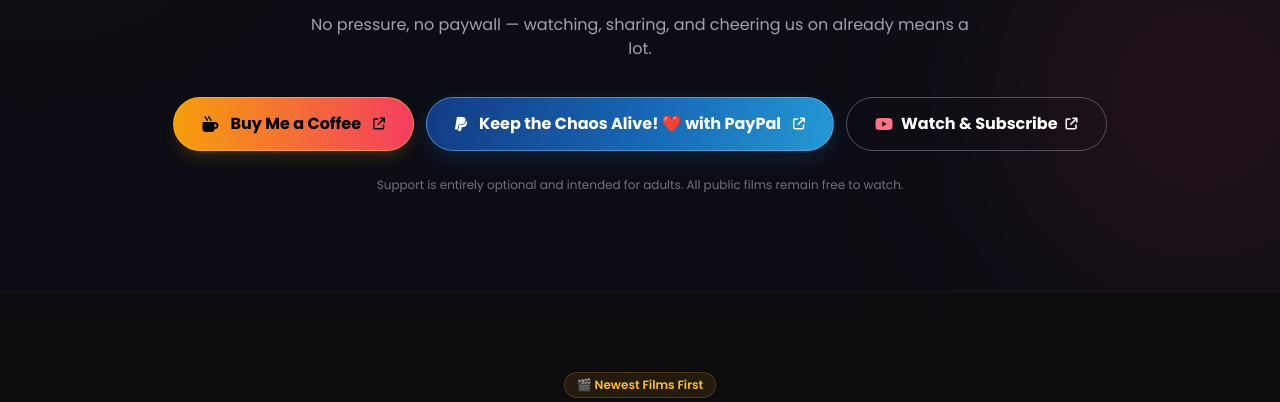
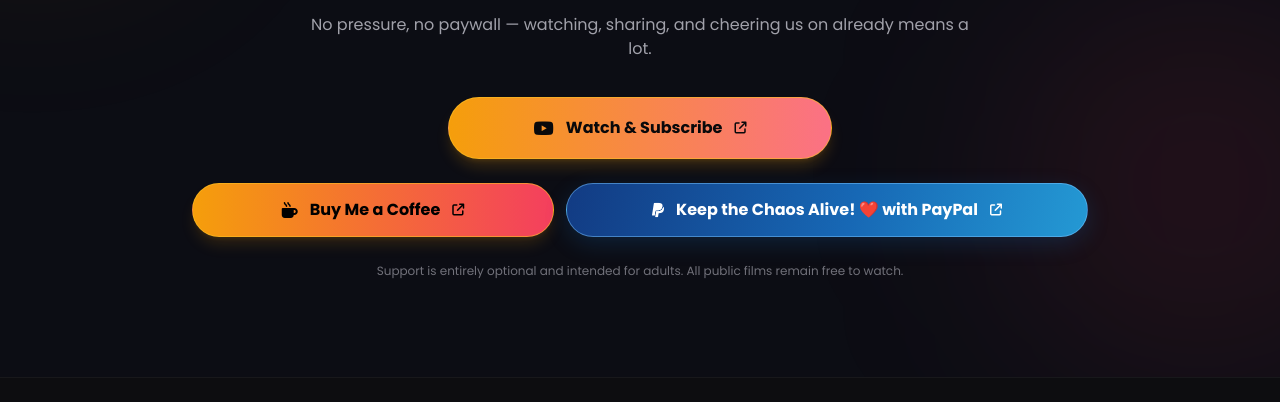
Before and after one commit to 10thpuppetdrive-admin/10th-puppet-drive-website, a plain HTML site: page index.html in a window 1280 px wide. Shown: the part 3324-3726 px from the top of the page. Drawn offline with nearby package versions, Linux system fonts and the light colour scheme; no server answers.

Commit message:
Add files via upload

```diff
--- a/index.html
+++ b/index.html
@@ -235,17 +235,21 @@
         <p class="mx-auto mt-4 max-w-2xl text-sm leading-relaxed text-zinc-400 sm:text-base">
           No pressure, no paywall — watching, sharing, and cheering us on already means a lot.
         </p>
-        <div class="mt-9 flex flex-wrap items-center justify-center gap-3">
-          <a href="https://buymeacoffee.com/10thpuppetdrive" target="_blank" rel="noopener noreferrer" aria-label="Support 10th Puppet Drive on Buy Me a Coffee (opens in a new tab)" class="inline-flex items-center justify-center gap-3 rounded-full border border-amber-400/60 bg-gradient-to-r from-amber-500 to-rose-500 px-7 py-3.5 font-bold text-black shadow-lg shadow-amber-500/15 transition duration-300 hover:-translate-y-0.5 hover:shadow-amber-500/30 focus-visible:outline focus-visible:outline-2 focus-visible:outline-offset-2 focus-visible:outline-amber-400">
+        <!-- Primary CTA: watching and subscribing comes first. -->
+        <div class="mt-9 flex justify-center">
+          <a href="https://www.youtube.com/@10thPuppetDrive" target="_blank" rel="noopener noreferrer" aria-label="Watch and subscribe to 10th Puppet Drive on YouTube (opens in a new tab)" class="inline-flex w-full max-w-sm items-center justify-center gap-3 rounded-full border border-amber-400/60 bg-gradient-to-r from-amber-500 to-rose-400 px-7 py-4 font-bold text-zinc-950 shadow-lg shadow-amber-500/20 transition duration-300 hover:-translate-y-0.5 hover:shadow-amber-500/35 focus-visible:outline focus-visible:outline-2 focus-visible:outline-offset-2 focus-visible:outline-amber-400">
+            <i class="fa-brands fa-youtube text-lg" aria-hidden="true"></i> Watch &amp; Subscribe
+            <i class="fa-solid fa-arrow-up-right-from-square text-xs" aria-hidden="true"></i>
+          </a>
+        </div>
+        <!-- Secondary CTAs: two optional ways to support the films. -->
+        <div class="mx-auto mt-6 flex max-w-4xl flex-col items-stretch justify-center gap-3 sm:flex-row sm:items-center">
+          <a href="https://buymeacoffee.com/10thpuppetdrive" target="_blank" rel="noopener noreferrer" aria-label="Support 10th Puppet Drive on Buy Me a Coffee (opens in a new tab)" class="inline-flex min-w-0 flex-1 items-center justify-center gap-3 rounded-full border border-amber-400/60 bg-gradient-to-r from-amber-500 to-rose-500 px-5 py-3.5 text-center font-bold text-black shadow-lg shadow-amber-500/15 transition duration-300 hover:-translate-y-0.5 hover:shadow-amber-500/30 focus-visible:outline focus-visible:outline-2 focus-visible:outline-offset-2 focus-visible:outline-amber-400">
             <i class="fa-solid fa-mug-hot" aria-hidden="true"></i> Buy Me a Coffee
             <i class="fa-solid fa-arrow-up-right-from-square text-xs" aria-hidden="true"></i>
           </a>
-          <a href="https://www.paypal.com/ncp/payment/R5QE4YWH7LQXE" target="_blank" rel="noopener noreferrer" aria-label="Support 10th Puppet Drive directly with PayPal (opens in a new tab)" class="paypal-chaos-btn inline-flex items-center justify-center gap-3 rounded-full px-7 py-3.5 font-bold transition duration-300 focus-visible:outline focus-visible:outline-2 focus-visible:outline-offset-2 focus-visible:outline-sky-400">
-            <i class="fa-brands fa-paypal" aria-hidden="true"></i> Keep the Chaos Alive! ❤️ with PayPal
-            <i class="fa-solid fa-arrow-up-right-from-square text-xs" aria-hidden="true"></i>
-          </a>
-          <a href="https://www.youtube.com/@10thPuppetDrive" target="_blank" rel="noopener noreferrer" class="inline-flex items-center justify-center gap-2 rounded-full border border-zinc-600 px-7 py-3.5 font-bold text-white transition hover:border-rose-400 hover:bg-white/5 focus-visible:outline focus-visible:outline-2 focus-visible:outline-offset-2 focus-visible:outline-rose-400">
-            <i class="fa-brands fa-youtube text-rose-400" aria-hidden="true"></i> Watch &amp; Subscribe
+          <a href="https://www.paypal.com/ncp/payment/R5QE4YWH7LQXE" target="_blank" rel="noopener noreferrer" aria-label="Keep the Chaos Alive with PayPal — support 10th Puppet Drive (opens in a new tab)" class="paypal-chaos-btn inline-flex min-w-0 flex-[1.5] items-center justify-center gap-3 rounded-full px-5 py-3.5 text-center font-bold transition duration-300 focus-visible:outline focus-visible:outline-2 focus-visible:outline-offset-2 focus-visible:outline-sky-400">
+            <i class="fa-brands fa-paypal" aria-hidden="true"></i> <span>Keep the Chaos Alive! ❤️ with PayPal</span>
             <i class="fa-solid fa-arrow-up-right-from-square text-xs" aria-hidden="true"></i>
           </a>
         </div>
```
